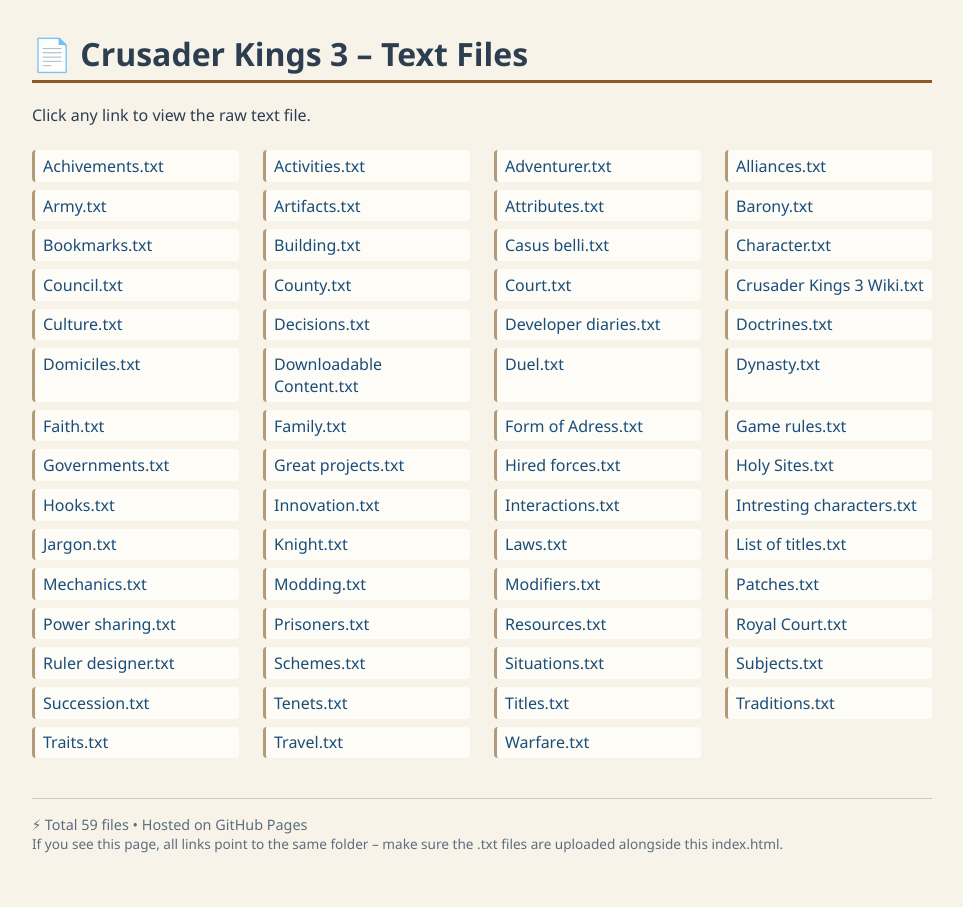
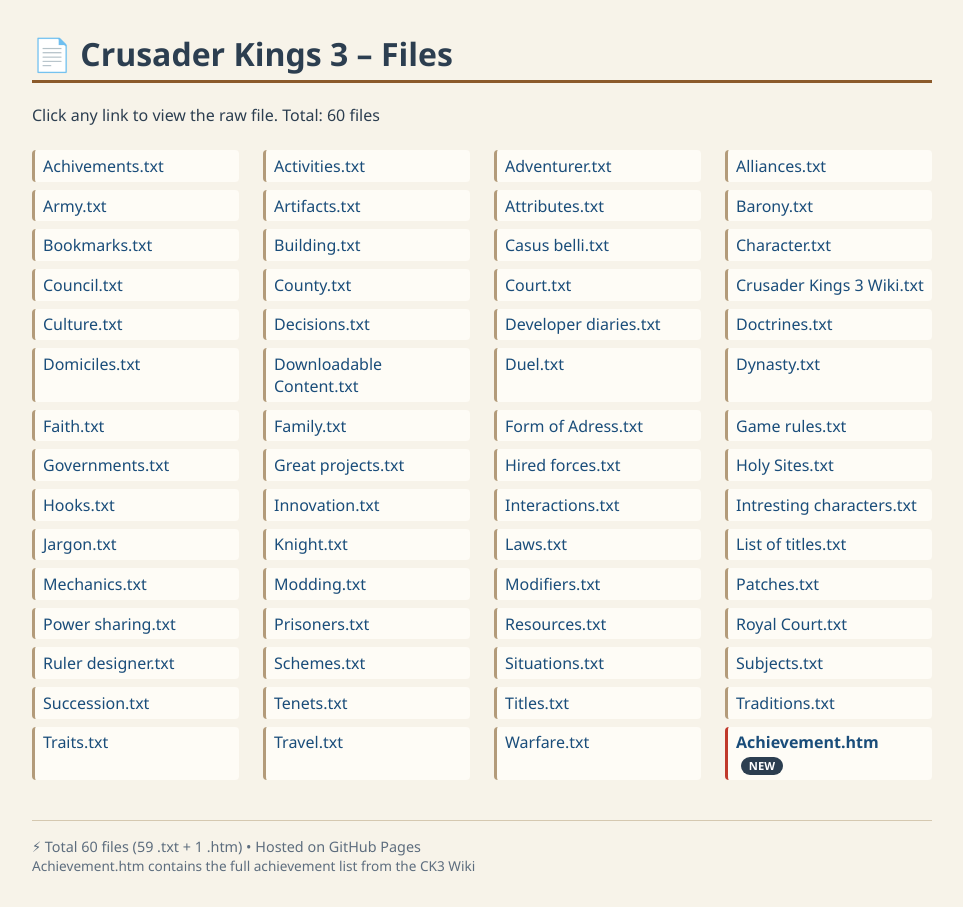
Before and after one commit to kimo1000g-cell/ck3-text-files, a plain HTML site: page index.html in a window 1280 px wide. Shown: the whole page, without its empty margins (158-1121 px from the left). Before the commit the page ends 885 px from the top, so only its background shows below. Drawn offline with Linux system fonts and the light colour scheme.

Commit message:
Add files via upload

```diff
--- a/index.html
+++ b/index.html
@@ -44,13 +44,22 @@
             border-top: 1px solid #d5c8b0;
             padding-top: 1rem;
         }
+        .badge {
+            display: inline-block;
+            background: #2c3e50;
+            color: white;
+            font-size: 0.7rem;
+            padding: 0.1rem 0.5rem;
+            border-radius: 12px;
+            margin-left: 0.3rem;
+        }
     </style>
 </head>
 <body>
-    <h1>📄 Crusader Kings 3 – Text Files</h1>
-    <p>Click any link to view the raw text file.</p>
+    <h1>📄 Crusader Kings 3 – Files</h1>
+    <p>Click any link to view the raw file. Total: 60 files</p>
     <div class="file-grid">
-        <!-- All files from your directory listing -->
+        <!-- All your original .txt files -->
         <a href="Achivements.txt">Achivements.txt</a>
         <a href="Activities.txt">Activities.txt</a>
         <a href="Adventurer.txt">Adventurer.txt</a>
@@ -110,10 +119,13 @@
         <a href="Traits.txt">Traits.txt</a>
         <a href="Travel.txt">Travel.txt</a>
         <a href="Warfare.txt">Warfare.txt</a>
+
+        <!-- NEW: Achievement.htm file -->
+        <a href="Achievement.htm" style="border-left-color: #c0392b; font-weight: bold;">Achievement.htm <span class="badge">NEW</span></a>
     </div>
     <div class="footer">
-        ⚡ Total 59 files &bull; Hosted on GitHub Pages<br>
-        <span style="font-size:0.85rem;">If you see this page, all links point to the same folder – make sure the .txt files are uploaded alongside this index.html.</span>
+        ⚡ Total 60 files (59 .txt + 1 .htm) &bull; Hosted on GitHub Pages<br>
+        <span style="font-size:0.85rem;">Achievement.htm contains the full achievement list from the CK3 Wiki</span>
     </div>
 </body>
 </html>
```
